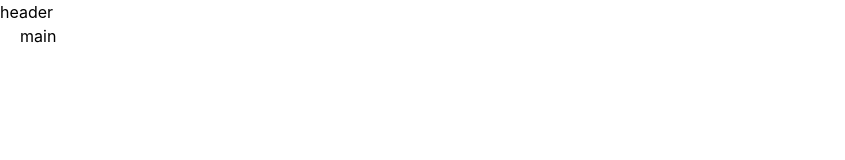
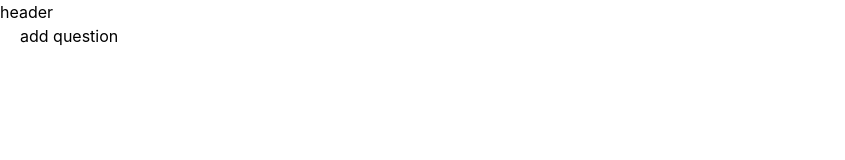
Before and after one commit to dkorneva/react-cards-app, a React (Vite) app: page /addquestion in a window 1280 px wide. Shown: the top 160 px of the page, without its empty margins (0-845 px from the left). Built offline with nearby package versions, Linux system fonts and the light colour scheme.

Commit message:
feat: добавлен роутинг

```diff
--- a/package.json
+++ b/package.json
@@ -11,7 +11,8 @@
   },
   "dependencies": {
     "react": "^19.2.7",
-    "react-dom": "^19.2.7"
+    "react-dom": "^19.2.7",
+    "react-router-dom": "^7.18.1"
   },
   "devDependencies": {
     "@eslint/js": "^9.39.5",
--- a/src/App.jsx
+++ b/src/App.jsx
@@ -1,9 +1,19 @@
+import { BrowserRouter, Route, Routes } from 'react-router-dom'
 import { MainLayout } from './components/MainLayout'
 
 function App() {
   return (
-    <MainLayout/>
-  );
+  <BrowserRouter>
+    <Routes>
+      {/* MainLayout - самый главный с точки зрения разметки всего приложения */}
+      <Route element={<MainLayout />}>
+        <Route path="/" element={<div>home</div>} />
+        <Route path="/main" element={<div>main component</div>} />
+        <Route path="/forbidden" element={<div>forbidden</div>} />
+        <Route path="/addquestion" element={<div>add question</div>} />
+      </Route>
+    </Routes>
+  </BrowserRouter>)
 }
 
 export default App
--- a/src/components/MainLayout/MainLayout.jsx
+++ b/src/components/MainLayout/MainLayout.jsx
@@ -1,3 +1,4 @@
+import { Outlet } from "react-router-dom";
 import cls from "./MainLayout.module.css";
 
 export const MainLayout = () => {
@@ -7,7 +8,10 @@ export const MainLayout = () => {
     <header>header</header>
     {/* main и footer специально в отдельном div, чтобы реализовать скролл под header */}
     <div className={cls.mainWrapper}>
-      <main className={cls.main}>main</main>
+      <main className={cls.main}>
+        {/* Outlet указывает библиотеке, где именно внутри родительского макета (layout) нужно отобразить дочерний компонент, соответствующий текущему URL */}
+        <Outlet />
+      </main>
       <footer className={cls.footer}>
         React Question Cards Application | {currentYear} <br />
         by Daria K
```
Also changed, not shown: 1 other file (tests, documents, lock files or other folders).
